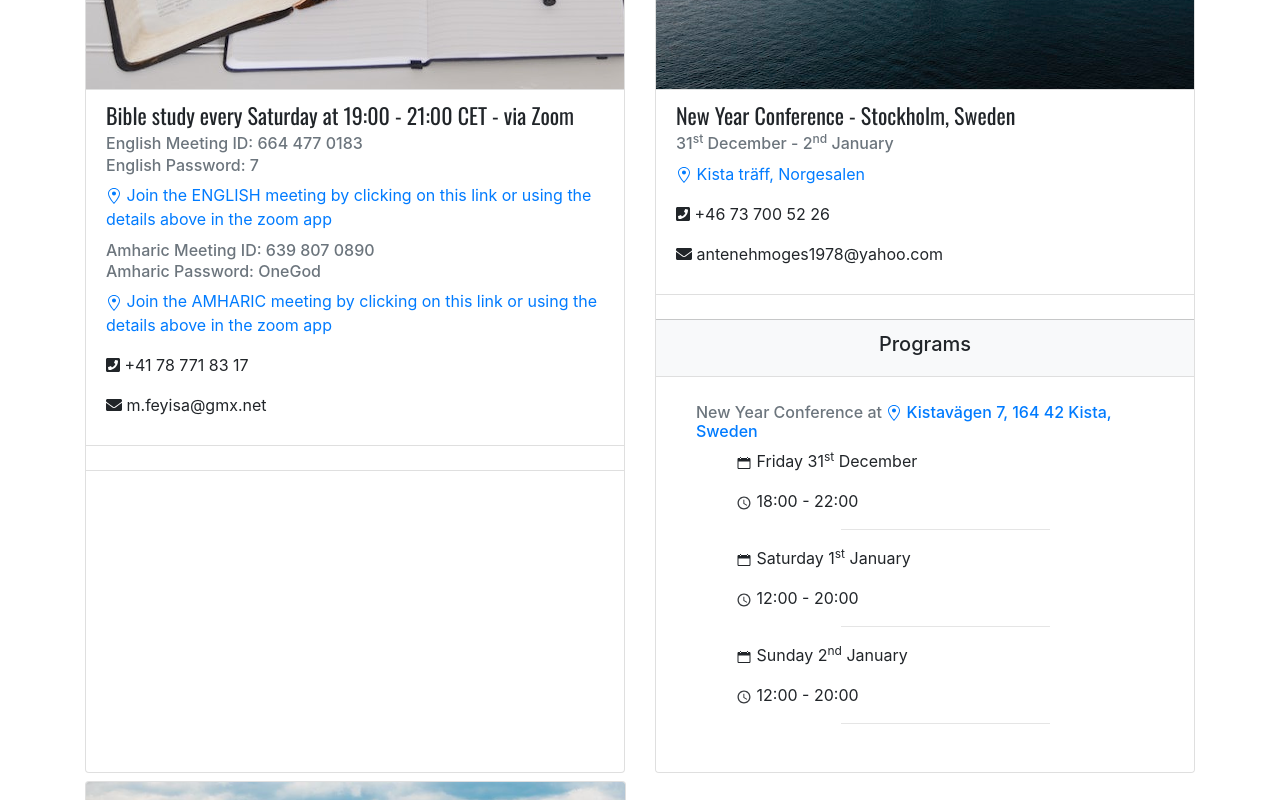
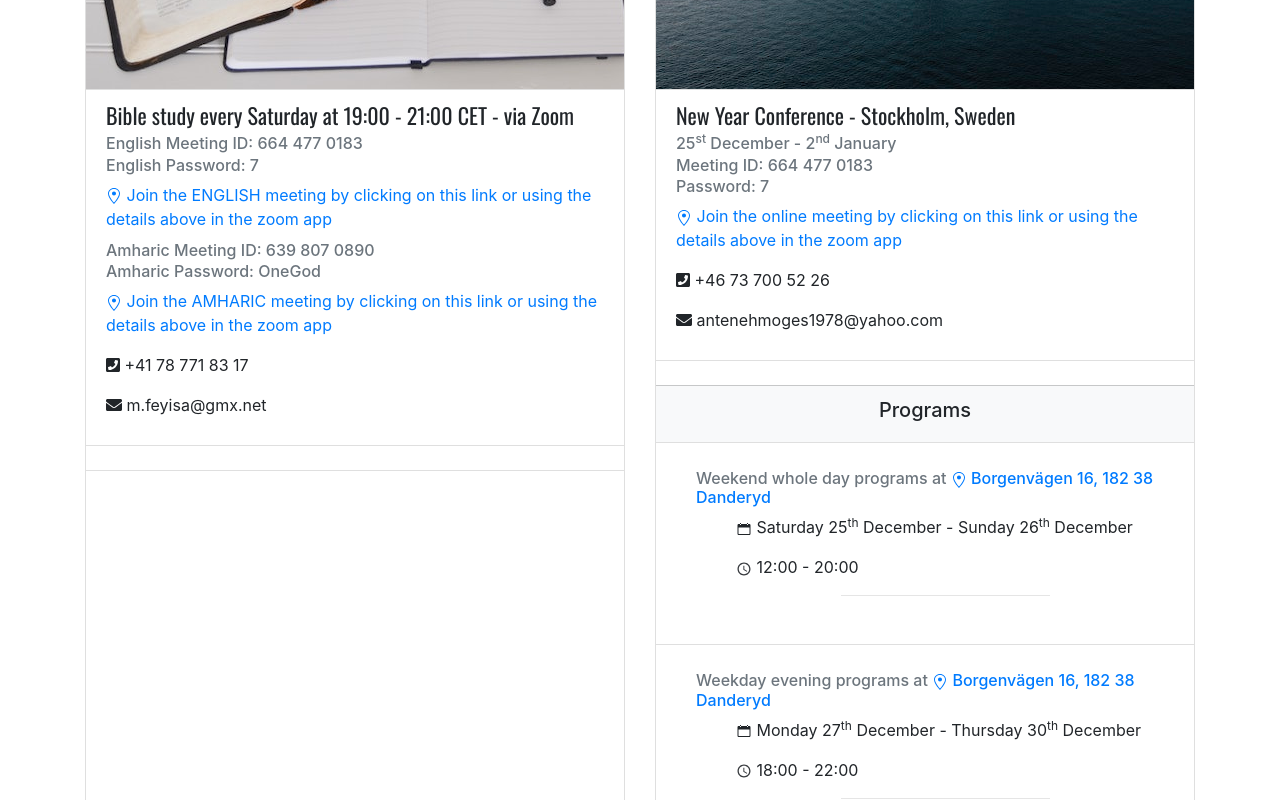
Before and after one commit to Haimanot1989/church, a React (Create React App) app: page / in a window 1280 px wide. Shown: the part 640-1440 px from the top of the page. Built offline with nearby package versions, Linux system fonts and the light colour scheme.

Commit message:
add uk conf and change details of sweden conf

```diff
--- a/src/components/Cards.js
+++ b/src/components/Cards.js
@@ -13,7 +13,7 @@ const Cards = () => {
   let europeBibleStudyOnZoom = onlineMeetings["europeBibleStudyOnZoom"];
   let januaryGermany2022 = conferences["januaryGermany2022"];
   let newYearConference2022 = conferences["newYearConference2022"];
-  let placeHolder = {};
+  let februaryConferenceUK2022 = conferences["februaryConferenceUK2022"];
   return (
     <>
       <div className="card-deck mb-2">
@@ -22,7 +22,7 @@ const Cards = () => {
       </div>
       <div className="card-deck mb-2">
         <Card {...januaryGermany2022} />
-        <Card {...placeHolder} />
+        <Card {...februaryConferenceUK2022} />
       </div>
     </>
   );
--- a/src/components/ConfSubTypeTimeItem.js
+++ b/src/components/ConfSubTypeTimeItem.js
@@ -3,7 +3,25 @@ import { IoMdTime } from "react-icons/io";
 import { IoIosCalendar } from "react-icons/io";
 import { FontAwesomeIcon } from "@fortawesome/react-fontawesome";
 import { faUtensils } from "@fortawesome/free-solid-svg-icons";
+const ConfSubTypeDate = ({ date }) => {
+  return (
+    <p>
+      <IoIosCalendar /> {date.day} {date.date}
+      <sup>{date.sup}</sup> {date.month}
+    </p>
+  );
+};
 
+const ConfSubTypeDates = ({ dates }) => {
+  return (
+    <p>
+      <IoIosCalendar /> {dates[0].day} {dates[0].date}
+      <sup>{dates[0].sup}</sup> {dates[0].month} - {dates[1].day}{" "}
+      {dates[1].date}
+      <sup>{dates[1].sup}</sup> {dates[1].month}
+    </p>
+  );
+};
 export const ConfSubTypeTimeItem = ({
   id,
   date,
@@ -13,10 +31,11 @@ export const ConfSubTypeTimeItem = ({
 }) => {
   return (
     <li className="custom-li-style" key={id}>
-      <p>
-        <IoIosCalendar /> {date.day} {date.date}
-        <sup>{date.sup}</sup> {date.month}
-      </p>
+      {Array.isArray(date) ? (
+        <ConfSubTypeDates dates={date} />
+      ) : (
+        <ConfSubTypeDate key={date} date={date} />
+      )}
       <p>
         {startTime && finishTime && (
           <ConfSubTypeStartAndFinishTime
--- a/src/components/data/conferences.json
+++ b/src/components/data/conferences.json
@@ -1,5 +1,5 @@
 {
-  "augustConferenceUK2021": {
+  "februaryConferenceUK2022": {
     "mainLocation": {
       "map": "https://www.google.com/maps/dir//High+Leigh+Conference+Centre,+Lord+St,+Hoddesdon+EN11+8SG,+Storbritannia/@51.7614256,-0.0259873,15z/data=!4m9!4m8!1m0!1m5!1m1!1s0x487620c96e56d15b:0x8ae2c858dfecd72!2m2!1d-0.0259873!2d51.7614256!3e0",
       "placeName": "High Leigh Conference Centre, Lord St, Hoddesdon EN11 8SG"
@@ -9,14 +9,14 @@
     "country": "UK",
     "city": " Hoddesdon Hertfordshire",
     "confStart": {
-      "date": "20",
+      "date": "11",
       "sup": "th",
-      "month": "August"
+      "month": "February"
     },
     "confEnd": {
-      "date": "22",
-      "sup": "nd",
-      "month": "August"
+      "date": "13",
+      "sup": "th",
+      "month": "February"
     },
     "contactInformation": {
       "emails": ["gefrem60@gmail.com"],
@@ -33,9 +33,9 @@
           {
             "date": {
               "day": "Friday",
-              "date": "20",
+              "date": "11",
               "sup": "th",
-              "month": "August"
+              "month": "February"
             },
             "startTime": "16:00",
             "finishTime": "20:00"
@@ -52,22 +52,22 @@
           {
             "date": {
               "day": "Saturday",
-              "date": "21",
-              "sup": "st",
-              "month": "August"
+              "date": "12",
+              "sup": "th",
+              "month": "February"
             },
-            "startTime": "10:00",
-            "finishTime": "19:00"
+            "startTime": "09:00",
+            "finishTime": "20:00"
           },
           {
             "date": {
               "day": "Sunday",
-              "date": "22",
-              "sup": "nd",
-              "month": "August"
+              "date": "13",
+              "sup": "th",
+              "month": "February"
             },
-            "startTime": "10:00",
-            "finishTime": "19:00"
+            "startTime": "09:00",
+            "finishTime": "17:00"
           }
         ]
       }
@@ -653,16 +653,24 @@
     ]
   },
   "newYearConference2022": {
-    "mainLocation": {
-      "map": "https://www.google.com/maps/place/Kista+Tr%C3%A4ff/@59.4022556,17.9419327,15z/data=!4m5!3m4!1s0x0:0x66aab4a9f9ddf527!8m2!3d59.4022556!4d17.9419327",
-      "placeName": "Kista träff, Norgesalen"
+    "onlineLocation": {
+      "platformName": "Zoom",
+      "zoomInfo": {
+        "meetingId": "664 477 0183",
+        "meetingPassword": "7",
+        "meetingLink": {
+          "map": "https://us02web.zoom.us/j/6644770183?pwd=SHAzL1kwTmcyYm1PdkdzNVNLNUZ6dz09",
+          "placeName": "Join the online meeting by clicking on this link or using the details above in the zoom app"
+        }
+      }
     },
+
     "imageUrl": "./stockholm.png",
     "confType": "New Year Conference",
     "country": "Sweden",
     "city": "Stockholm",
     "confStart": {
-      "date": "31",
+      "date": "25",
       "sup": "st",
       "month": "December"
     },
@@ -676,6 +684,60 @@
       "phoneNumbers": ["+46 73 700 52 26"]
     },
     "confSubtypes": [
+      {
+        "title": "Weekend whole day programs",
+        "location": {
+          "address": "Borgenvägen 16, 182 38 Danderyd",
+          "map": "https://www.google.com/maps/place/Borgenv%C3%A4gen+16,+182+38+Danderyd,+Sweden/@59.4050446,18.0018831,17z/data=!3m1!4b1!4m5!3m4!1s0x465f9c22477dcc5b:0x43856619d855d1ad!8m2!3d59.4050446!4d18.0040718"
+        },
+        "time": [
+          {
+            "date": [
+              {
+                "day": "Saturday",
+                "date": "25",
+                "sup": "th",
+                "month": "December"
+              },
+              {
+                "day": "Sunday",
+                "date": "26",
+                "sup": "th",
+                "month": "December"
+              }
+            ],
+            "startTime": "12:00",
+            "finishTime": "20:00"
+          }
+        ]
+      },
+      {
+        "title": "Weekday evening programs",
+        "location": {
+          "address": "Borgenvägen 16, 182 38 Danderyd",
+          "map": "https://www.google.com/maps/place/Borgenv%C3%A4gen+16,+182+38+Danderyd,+Sweden/@59.4050446,18.0018831,17z/data=!3m1!4b1!4m5!3m4!1s0x465f9c22477dcc5b:0x43856619d855d1ad!8m2!3d59.4050446!4d18.0040718"
+        },
+        "time": [
+          {
+            "date": [
+              {
+                "day": "Monday",
+                "date": "27",
+                "sup": "th",
+                "month": "December"
+              },
+              {
+                "day": "Thursday",
+                "date": "30",
+                "sup": "th",
+                "month": "December"
+              }
+            ],
+            "startTime": "18:00",
+            "finishTime": "22:00"
+          }
+        ]
+      },
       {
         "title": "New Year Conference",
         "location": {
@@ -694,22 +756,20 @@
             "finishTime": "22:00"
           },
           {
-            "date": {
+            "date": [
+              {
                 "day": "Saturday",
                 "date": "1",
                 "sup": "st",
                 "month": "January"
               },
-            "startTime": "12:00",
-            "finishTime": "20:00"
-          },
               {
-            "date": {
                 "day": "Sunday",
                 "date": "2",
                 "sup": "nd",
                 "month": "January"
-            },
+              }
+            ],
             "startTime": "12:00",
             "finishTime": "20:00"
           }
```
Lines whose indentation alone changed are shown as unchanged.
